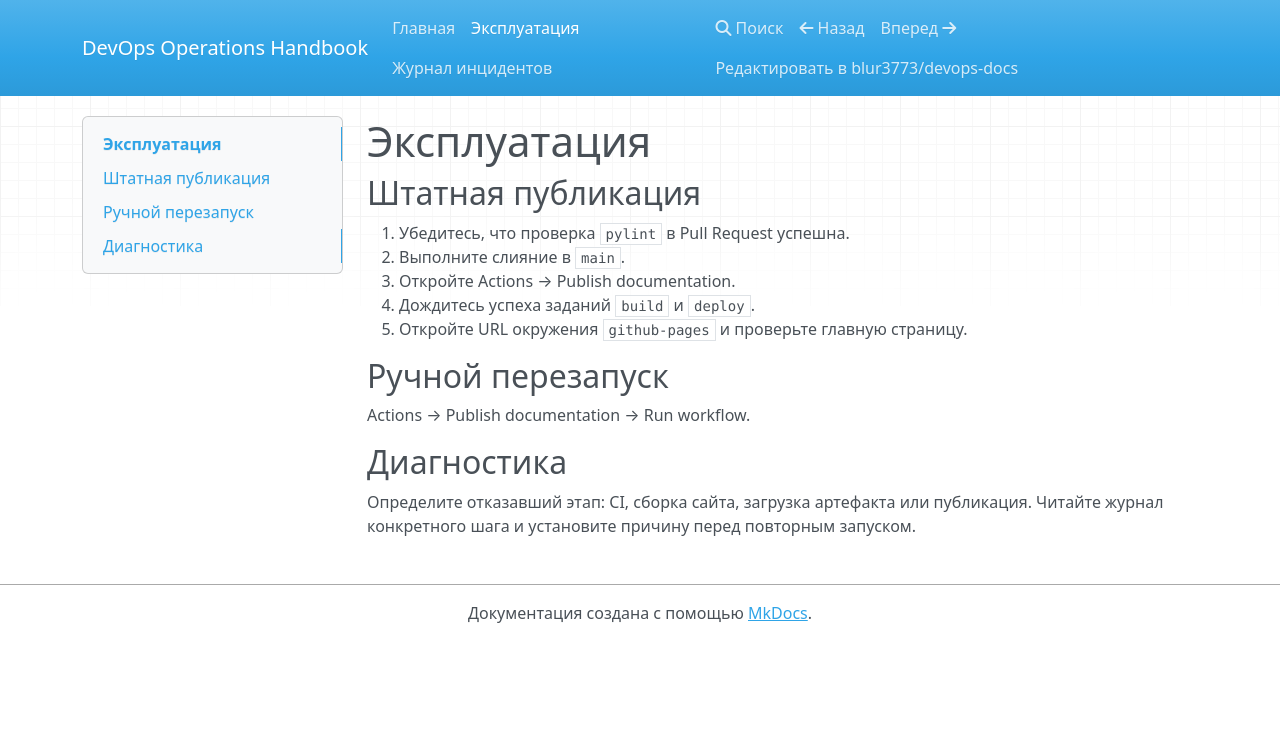
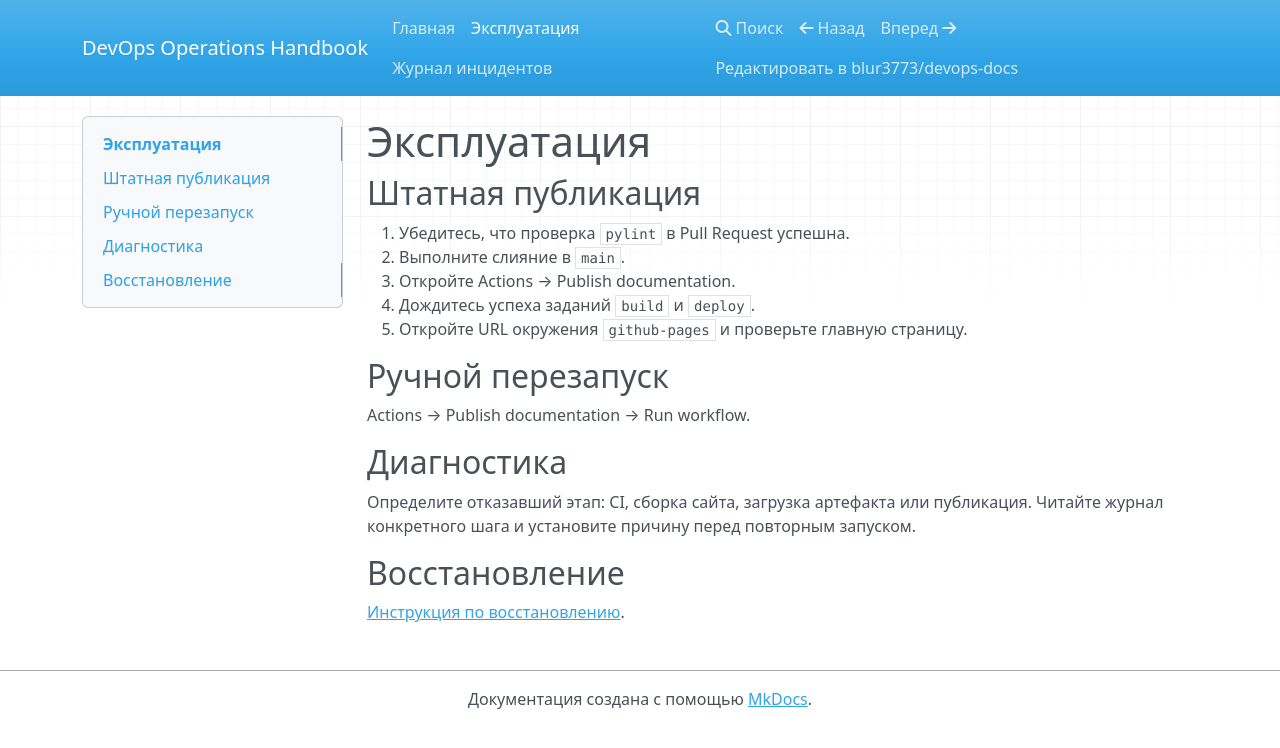
Before and after one commit to blur3773/devops-docs, an MkDocs documentation site: the page built from docs/runbook.md, in a window 1280 px wide. Shown: the top 748 px of the page. Built offline with MkDocs 1.6.1, drawn with Linux system fonts in a browser that asks for light colours; nearby versions of some CDN libraries.

Commit message:
docs: add recovery runbook link

```diff
--- a/docs/runbook.md
+++ b/docs/runbook.md
@@ -12,3 +12,6 @@ Actions → Publish documentation → Run workflow.
 ## Диагностика
 Определите отказавший этап: CI, сборка сайта, загрузка артефакта или публикация.
 Читайте журнал конкретного шага и установите причину перед повторным запуском.
+
+## Восстановление
+[Инструкция по восстановлению](recovery.md).
```
Also changed, not shown: docs/index.md (+1 -1 lines).
